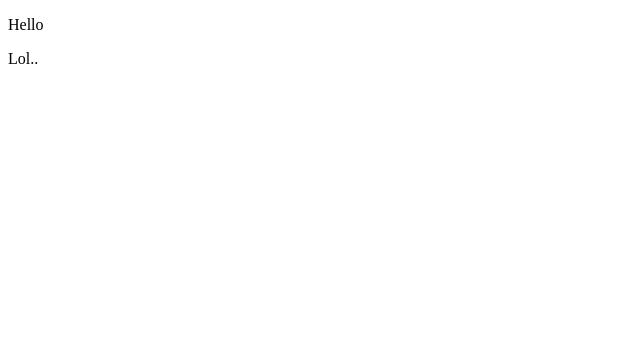
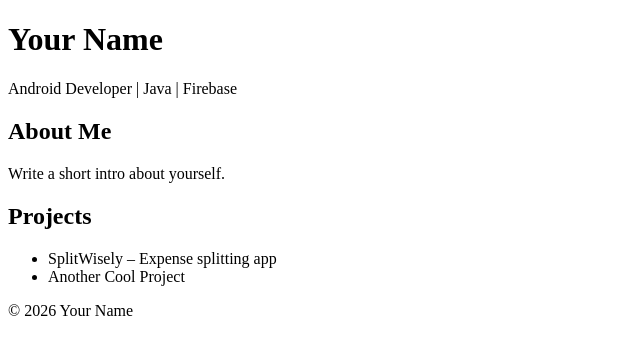
Before and after one commit to akm19117012/portfolio-site, a plain HTML site: page index.html in a window 1280 px wide. Shown: the whole page, without its empty margins (0-640 px from the left). Drawn offline with Linux system fonts and the light colour scheme.

Commit message:
Revamp index.html for portfolio layout

```diff
--- a/index.html
+++ b/index.html
@@ -1,14 +1,35 @@
 <!DOCTYPE html>
 <html lang="en">
 <head>
-    <meta charset="UTF-8">
-    <meta http-equiv="X-UA-Compatible" content="IE=edge">
-    <meta name="viewport" content="width=device-width, initial-scale=1.0">
-    <title>:)</title>
+<meta charset="UTF-8" />
+<meta name="viewport" content="width=device-width, initial-scale=1.0" />
+<title>Your Name | Portfolio</title>
+<link rel="stylesheet" href="style.css" />
 </head>
 <body>
-    <p>Hello</p>
-    <p>Lol..</p>
-    <br>
+<header>
+<h1>Your Name</h1>
+<p>Android Developer | Java | Firebase</p>
+</header>
+
+
+<section>
+<h2>About Me</h2>
+<p>Write a short intro about yourself.</p>
+</section>
+
+
+<section>
+<h2>Projects</h2>
+<ul>
+<li>SplitWisely – Expense splitting app</li>
+<li>Another Cool Project</li>
+</ul>
+</section>
+
+
+<footer>
+<p>© 2026 Your Name</p>
+</footer>
 </body>
 </html>
```
